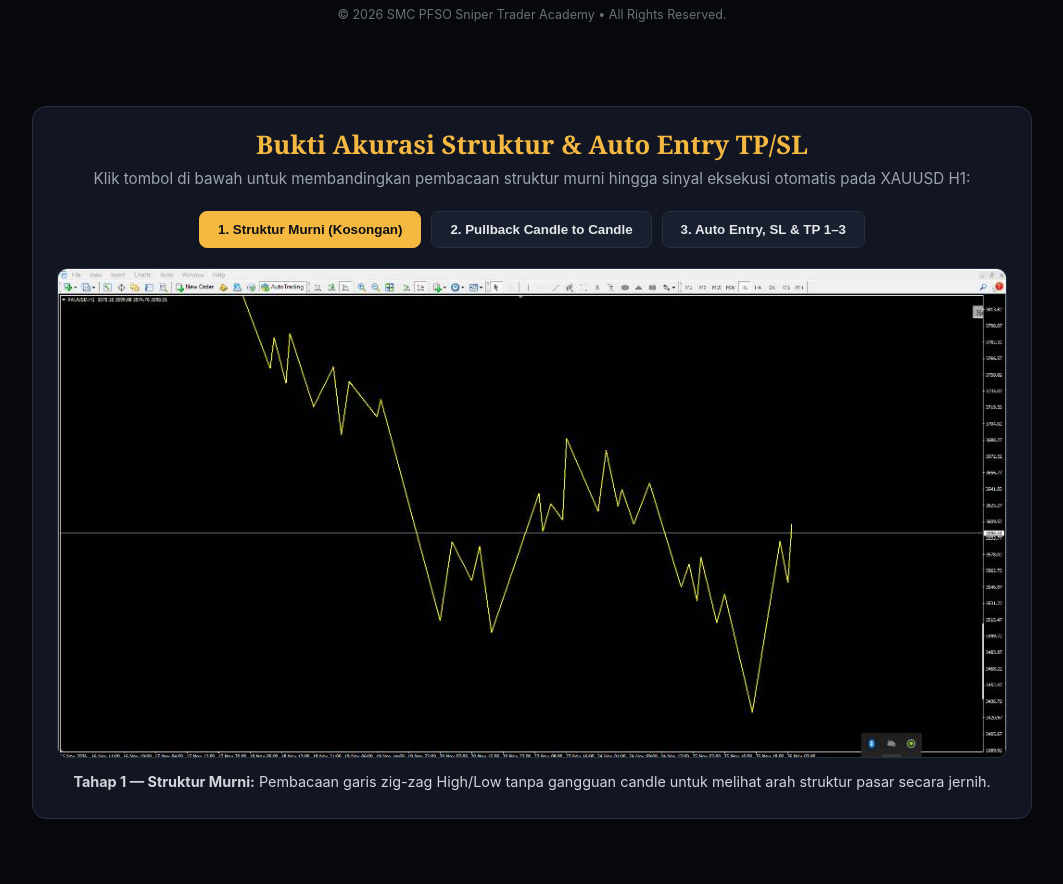
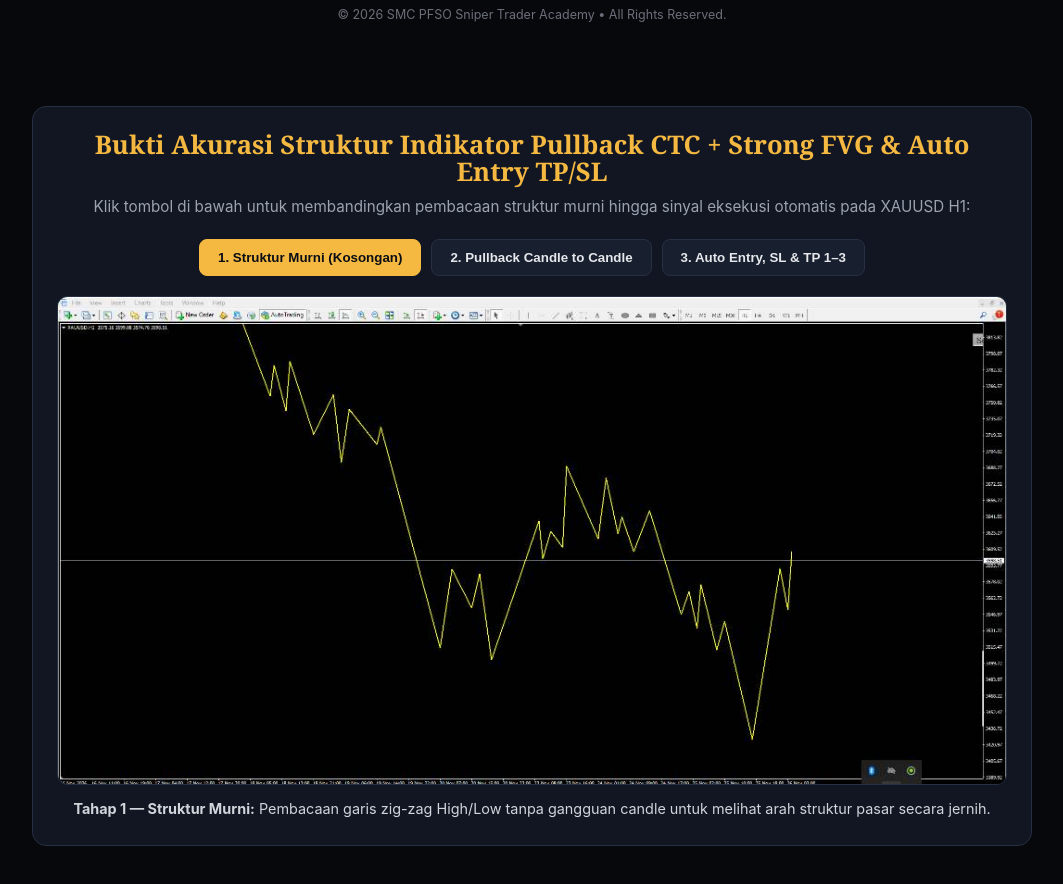
Before and after one commit to pfsosnipertrader-afk/pfso-sniper-web, a plain HTML site: page index.html in a window 1280 px wide. Shown: the part 5105-5989 px from the top of the page, without its empty margins (108-1171 px from the left). Before the commit the page ends 5964 px from the top, so only its background shows below. Drawn offline with Linux system fonts and the light colour scheme.

Commit message:
Update index.html

```diff
--- a/index.html
+++ b/index.html
@@ -689,7 +689,7 @@ footer .f-quote{font-family:var(--serif);font-style:italic;color:var(--gold-l);f
 
   <!-- GALERI BUKTI AKURASI CHART (3 TAHAP) -->
 <section id="galeri-chart" style="max-width: 1000px; margin: 40px auto; padding: 24px; background: #111622; border: 1px solid #263042; border-radius: 14px; text-align: center;">
-  <h2 style="color: #f5b942; font-size: 1.6rem; margin-bottom: 8px;">Bukti Akurasi Struktur & Auto Entry TP/SL</h2>
+  <h2 style="color: #f5b942; font-size: 1.6rem; margin-bottom: 8px;">Bukti Akurasi Struktur Indikator Pullback CTC + Strong FVG  & Auto Entry TP/SL</h2>
   <p style="color: #9ca3af; font-size: 0.95rem; margin-bottom: 20px;">Klik tombol di bawah untuk membandingkan pembacaan struktur murni hingga sinyal eksekusi otomatis pada XAUUSD H1:</p>
 
   <!-- Tombol Tab -->
```
